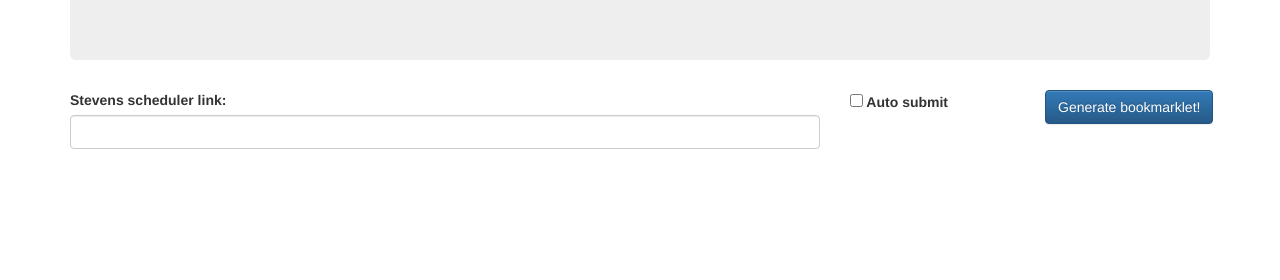
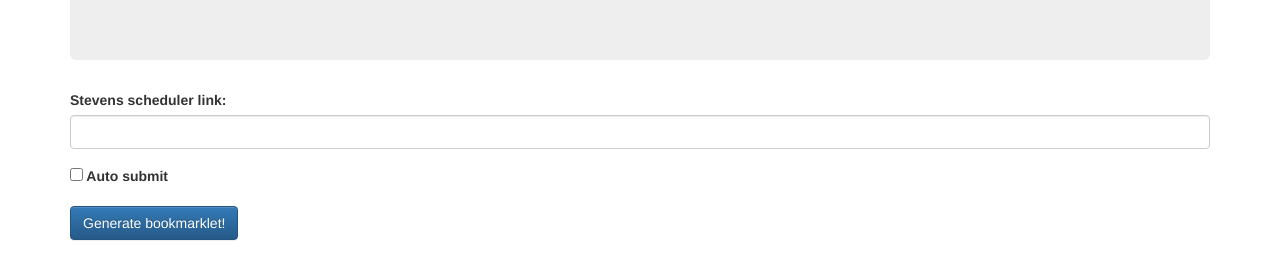
Before and after one commit to LegoMaster616/AutoScheduler, a plain HTML site: page index.html in a window 1280 px wide. Shown: the part 180-460 px from the top of the page. Drawn offline with nearby package versions, Linux system fonts and the light colour scheme.

Commit message:
make form look pretty

```diff
--- a/index.html
+++ b/index.html
@@ -32,18 +32,18 @@
           </div>
         </div>
       </div>
-      <div class="row">
-        <div class="col-md-8">
+      <form>
+        <div class="form-group">
           <label for="scheduleLink">Stevens scheduler link:</label>
           <input type="text" class="form-control" id="scheduleLink">
         </div>
-        <div class="col-md-2">
+        <div class="form-group">
           <label><input type="checkbox" id="autosubmit"> Auto submit</label>
         </div>
-        <div class="col-md-2">
+        <div class="form-group">
           <button type="button" class="btn btn-primary">Generate bookmarklet!</button>
         </div>
-      </div>
+      </form>
     </div>
   </body>
 </html>
```
